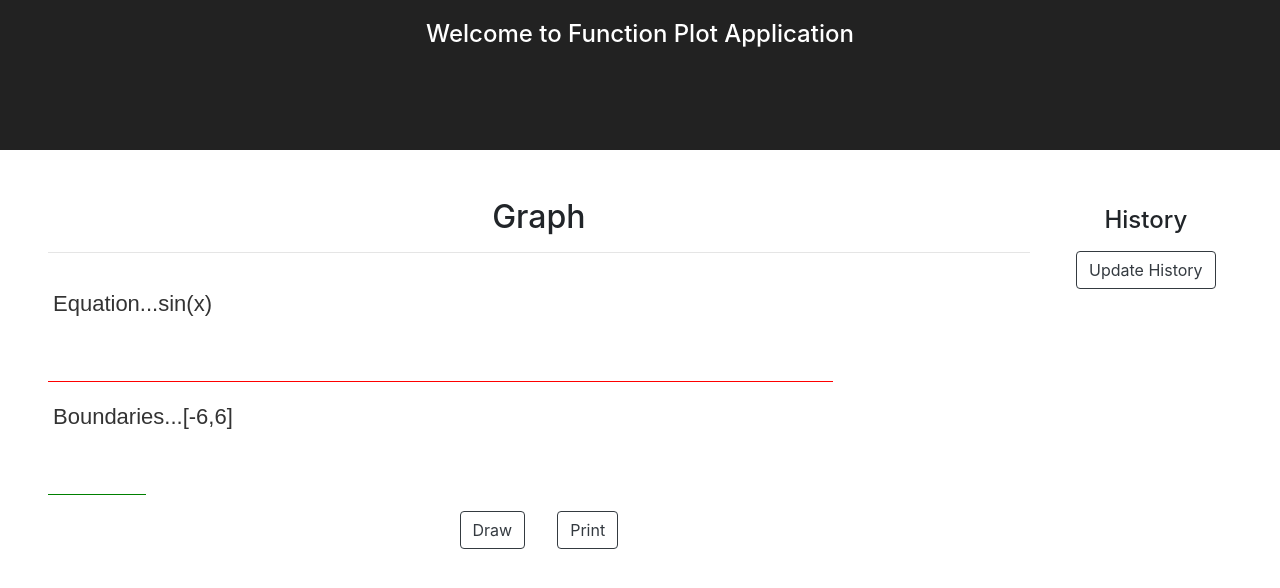
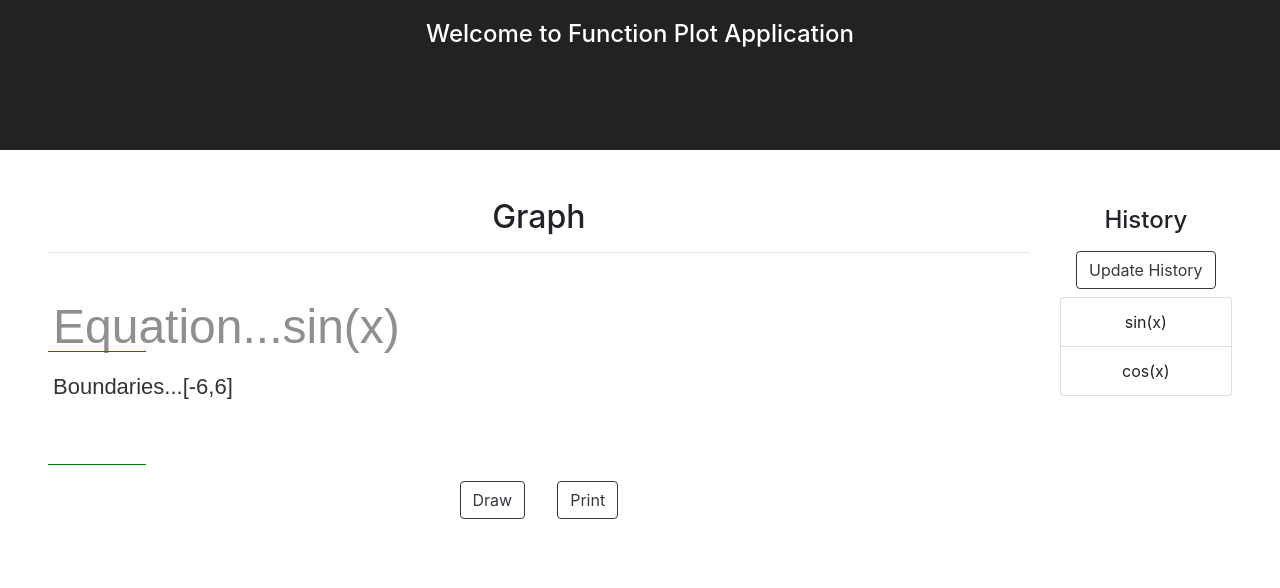
Before and after one commit to vishvajit79/plot_graph, a React (Create React App) app: page / in a window 1280 px wide. Shown: the top 588 px of the page. Built offline with nearby package versions, Linux system fonts and the light colour scheme; data requests are answered from the project's data file.

Commit message:
data is now saved into a json file and retrieved using axios and json-server

```diff
--- a/db.json
+++ b/db.json
@@ -1,11 +1,72 @@
 {
   "sample": [
-    { "id": 1, "equation": "sin(x)", "boundaries": "-6,6" },
-    { "id": 2, "equation": "cos(x)", "boundaries": "-6,6" },
-    { "id": 3, "equation": "x^2", "boundaries": "-6,6" },
-    { "id": 4, "equation": "x+1", "boundaries": "-6,6" },
-    { "id": 5, "equation": "2*x+10", "boundaries": "-6,6" }
+    {
+      "id": 1,
+      "equation": "sin(x)",
+      "startBoundary": -6,
+      "endBoundary": 5
+    },
+    {
+      "id": 2,
+      "equation": "cos(x)",
+      "startBoundary": -5,
+      "endBoundary": 5
+    },
+    {
+      "id": 3,
+      "equation": "x^2",
+      "startBoundary": -6,
+      "endBoundary": 5
+    },
+    {
+      "id": 4,
+      "equation": "x+1",
+      "startBoundary": -4,
+      "endBoundary": 5
+    },
+    {
+      "id": 5,
+      "equation": "2*x+10",
+      "startBoundary": -5,
+      "endBoundary": 5
+    }
   ],
   "history": [
+    {
+      "equation": "sin(x)",
+      "startBoundary": -6,
+      "endBoundary": 6,
+      "id": 1
+    },
+    {
+      "equation": "sin(x)",
+      "startBoundary": -6,
+      "endBoundary": 6,
+      "id": 2
+    },
+    {
+      "equation": "sin(x)",
+      "startBoundary": -6,
+      "endBoundary": null,
+      "id": 3
+    },
+    {
+      "equation": "cos(x)",
+      "startBoundary": -9,
+      "endBoundary": 9,
+      "id": 4
+    },
+    {
+      "equation": "cos(x)",
+      "startBoundary": -9,
+      "endBoundary": 9,
+      "id": 5
+    },
+    {
+      "equation": "cos(x)",
+      "startBoundary": -9,
+      "endBoundary": 9,
+      "id": 6
+    }
   ]
 }
--- a/package.json
+++ b/package.json
@@ -3,6 +3,7 @@
   "version": "0.1.0",
   "private": true,
   "dependencies": {
+    "axios": "^0.18.0",
     "bootstrap": "^4.1.1",
     "d3": "^3.5.17",
     "function-plot": "^1.18.1",
--- a/src/components/Graph.js
+++ b/src/components/Graph.js
@@ -1,7 +1,8 @@
 import React, { Component } from 'react';
 import d3 from "d3";
 import functionPlot from 'function-plot';
-import { setIntStorage, getFromStorage } from '../utils/storage';
+// import { setIntStorage, getFromStorage } from '../utils/storage';
+import axios from "axios/index";
 
 window.d3 = d3;
 
@@ -10,14 +11,25 @@ class Graph extends Component {
     super(props);
     this.state = {
       equation: '',
-      boundaries: [-6,6],
-      errorMessage: ''
+      startBoundary: -6,
+      endBoundary: 5,
+      errorMessage: '',
+      clickedEquation: '',
     };
   }
 
   printCanvasOnly = () => {
     window.print();
   };
+
+  componentWillReceiveProps(nextProps){
+    if(this.state.clickedEquation !== nextProps.clickedEquation)
+    {
+      this.setState({
+        clickedEquation: nextProps.clickedEquation
+      });
+    }
+  }
 
   graphFunction = () => {
     if(this.state.equation) {
@@ -29,7 +41,7 @@ class Graph extends Component {
           disableZoom: true,
           xAxis: {
             label: 'x - axis',
-            domain: this.state.boundaries
+            domain: [this.state.startBoundary, this.state.endBoundary]
           },
           yAxis: {
             label: 'y - axis'
@@ -52,6 +64,7 @@ class Graph extends Component {
     if(equation) {
       this.setState({
         equation: equation,
+        clickedEquation: equation,
         errorMessage: ''
       });
     }
@@ -60,16 +73,16 @@ class Graph extends Component {
   handleBoundaryChange = (event) => {
     const boundaries = event.target.value;
     if(boundaries) {
-      console.log(event.target.value);
-      console.log(JSON.parse(event.target.value));
+      const newBoundary = boundaries.split(',');
       this.setState({
-        boundaries: boundaries,
+        startBoundary: parseInt(newBoundary[0]),
+        endBoundary: parseInt(newBoundary[1]),
         errorMessage: ''
       });
     }
   };
 
-  handleSubmit = (event) => {
+  handleSubmit = async (event) => {
     event.preventDefault();
     const equation = event.target.elements.equation.value;
     const boundaries = event.target.elements.boundaries.value;
@@ -80,17 +93,26 @@ class Graph extends Component {
       });
     }
     if(boundaries) {
+      const newBoundary = boundaries.split(',');
       this.setState({
-        boundaries: boundaries,
+        startBoundary: parseInt(newBoundary[0]),
+        endBoundary: parseInt(newBoundary[1]),
         errorMessage: ''
       });
     }
     this.graphFunction();
-    let itemsArray  = getFromStorage('93V7CR3ActSZVCwkr3Xv') ? getFromStorage('93V7CR3ActSZVCwkr3Xv') : [];
-    if(!itemsArray.includes(event.target.elements.equation.value)) {
-      itemsArray.push(event.target.elements.equation.value);
-      setIntStorage('93V7CR3ActSZVCwkr3Xv', itemsArray);
-    }
+    // let itemsArray  = getFromStorage('93V7CR3ActSZVCwkr3Xv') ? getFromStorage('93V7CR3ActSZVCwkr3Xv') : [];
+    // if(!itemsArray.includes(event.target.elements.equation.value)) {
+    //   itemsArray.push(event.target.elements.equation.value);
+    //   setIntStorage('93V7CR3ActSZVCwkr3Xv', itemsArray);
+    // }
+      await axios.post('http://localhost:7000/history', {
+        equation: this.state.equation,
+        startBoundary: this.state.startBoundary,
+        endBoundary: this.state.endBoundary
+      }).then((res) => {
+      }).catch(() => {
+      });
   };
 
   render() {
@@ -100,9 +122,9 @@ class Graph extends Component {
         <hr />
         { this.state.errorMessage && <p className="text-danger">{ this.state.errorMessage }</p>}
         <form onSubmit={this.handleSubmit}>
-          <input type="text" name="equation" className="question" onChange={this.handleEquationChange} value={this.props.clickedItem} autoFocus={true} required/>
+          <input type="text" name="equation" className="question" onChange={this.handleEquationChange} value={this.state.clickedEquation} required/>
           <label htmlFor="equation"><span>Equation...sin(x)</span></label>
-          <input type="text" name="boundaries" className="question" onChange={this.handleBoundaryChange}/>
+          <input type="text" name="boundaries" className="question" onChange={this.handleBoundaryChange} />
           <label htmlFor="boundaries"><span>Boundaries...[-6,6]</span></label>
           <button type="submit" className="btn btn-outline-dark m-3">Draw</button>
           <button type="button" className="btn btn-outline-dark m-3" onClick={this.printCanvasOnly}>Print</button>
--- a/src/components/History.js
+++ b/src/components/History.js
@@ -1,13 +1,16 @@
 import React from 'react';
-import {getFromStorage } from '../utils/storage';
+// import {getFromStorage } from '../utils/storage';
 import Graph from "./Graph";
+import axios from 'axios';
 
 class History extends React.Component {
   constructor(props) {
     super(props);
     this.state = {
       history: [],
-      clickedItem: ''
+      clickedEquation: '',
+      clickedStartBoundary: '',
+      clickedEndBoundary: ''
     }
   }
 
@@ -17,15 +20,33 @@ class History extends React.Component {
 
   useItem = (e, item) => {
     this.setState({
-      clickedItem: item
+      clickedEquation: item.equation,
+      clickedStartBoundary: item.startBoundary,
+      clickedEndBoundary: item.endBoundary
     })
   };
 
   updateData = async () => {
-    const data  = await getFromStorage('93V7CR3ActSZVCwkr3Xv') ? getFromStorage('93V7CR3ActSZVCwkr3Xv') : [];
+    // const data  = await getFromStorage('93V7CR3ActSZVCwkr3Xv') ? getFromStorage('93V7CR3ActSZVCwkr3Xv') : [];
+    //   this.setState({
+    //     history: data
+    //   });
+    await axios.get('http://localhost:7000/history').then((res) => {
+      let lookup = {};
+      let items = res.data;
+      let result = [];
+
+      for (let item, i = 0; item = items[i++];) {
+        let name = item.equation;
+        if (!(name in lookup)) {
+          lookup[name] = 1;
+          result.push(res.data[i]);
+        }
+      }
       this.setState({
-        history: data
+        history: result
       });
+    }).catch(() => {});
   };
   render() {
     return(
@@ -37,8 +58,8 @@ class History extends React.Component {
           <h2 className="App-title m-2">History</h2>
           <button type="button" className="btn btn-outline-dark m-2" onClick={this.updateData}>Update History</button>
           <div className="list-group">
-            {this.state.history.map(user => {
-              return <a key={user} onClick={(e) => this.useItem(e,user)} className="list-group-item list-group-item-action">{user}</a>
+            {this.state.history.map((user,i) => {
+              return <a key={i} onClick={(e) => this.useItem(e,user)} className="list-group-item list-group-item-action">{user.equation}</a>
             })}
           </div>
         </div>
```
Also changed, not shown: 1 other file (tests, documents, lock files or other folders).
